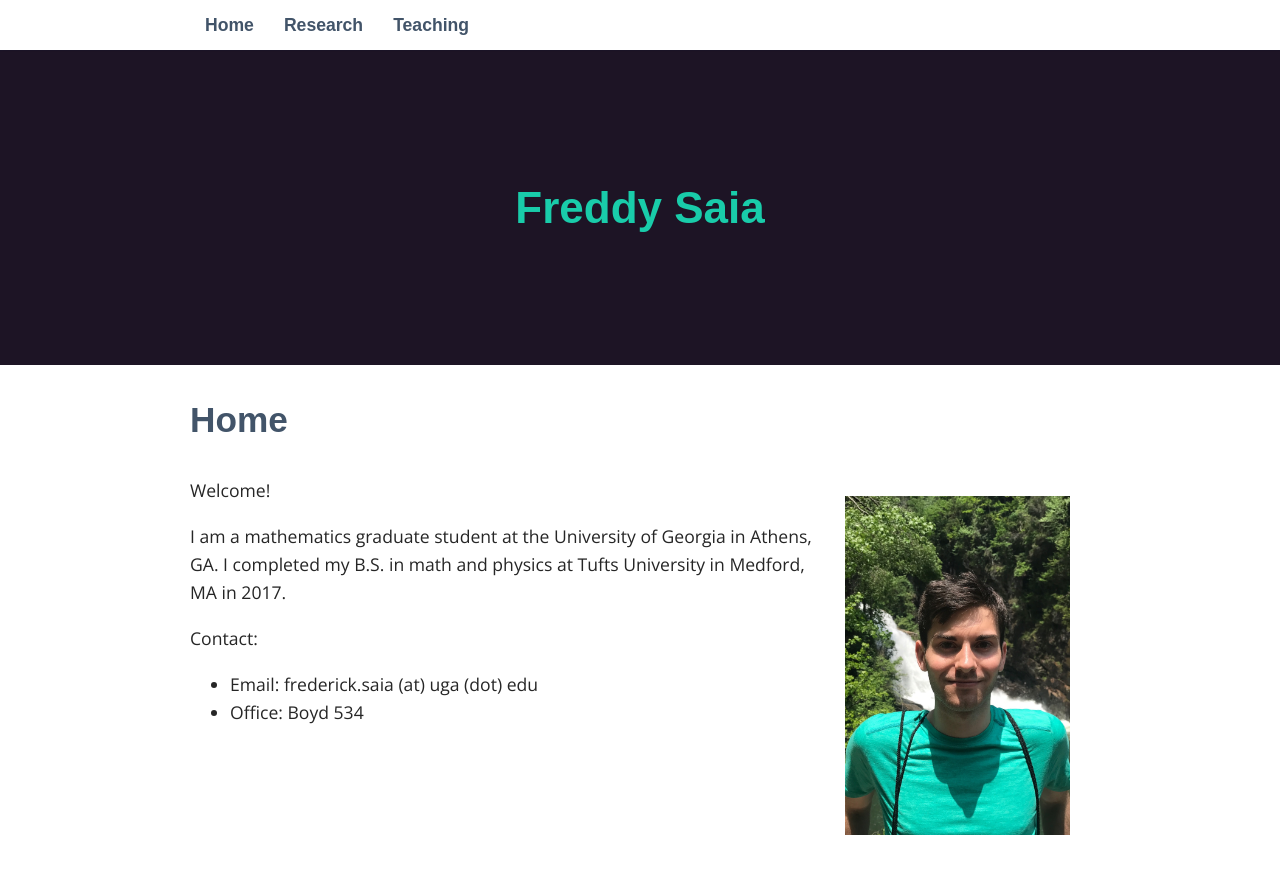
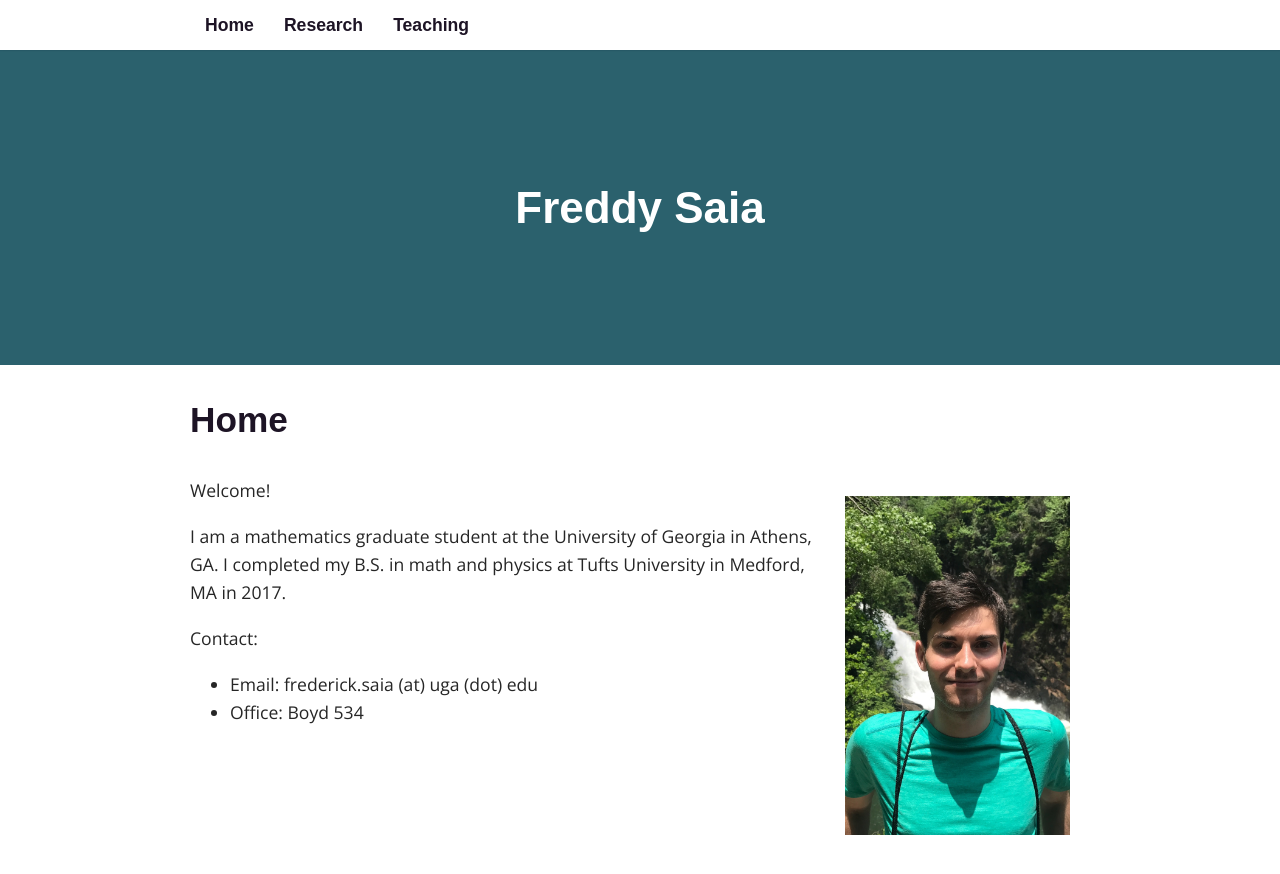
Before and after one commit to fsaia/site, a Jekyll site: the page built from index.md, in a window 1280 px wide and 900 px high. Shown: the top 874 px of the window. Built offline with Jekyll 4.4.1, drawn with Linux system fonts in a browser that asks for light colours; some web fonts are replaced.

Commit message:
Update _base.scss

```diff
--- a/_sass/_base.scss
+++ b/_sass/_base.scss
@@ -1,12 +1,12 @@
 $content-width: 900px;
-$main: #19ccaa;
-$header: #1d1425;
+$main: #FFFFFF;
+$header: #2B616D;
 $font-style: 'Open Sans', sans-serif;
 $font-color: #262626;
-$link-color: #425469;
-$link-hover-color: $main;
+$link-color: #1d1425;
+$link-hover-color: #2B616D;
 $heading-font: 'Muli', sans-serif;
-$heading-font-color: #425469;
+$heading-font-color: #1d1425;
 $light: #e7edf4;
 
 *,
```
